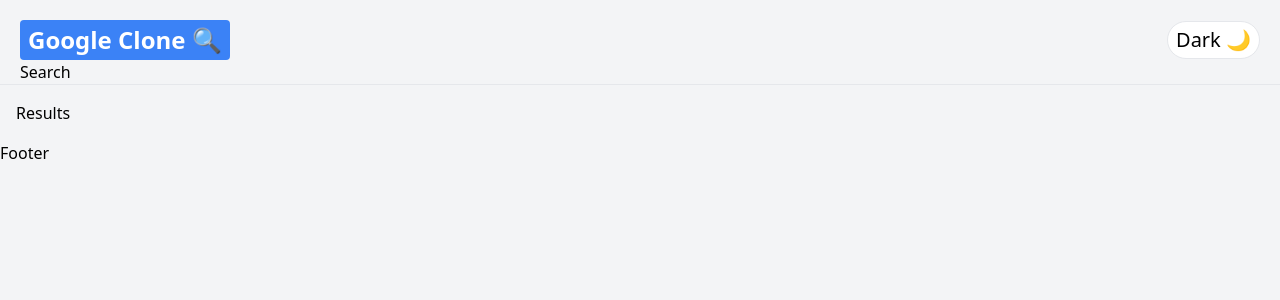
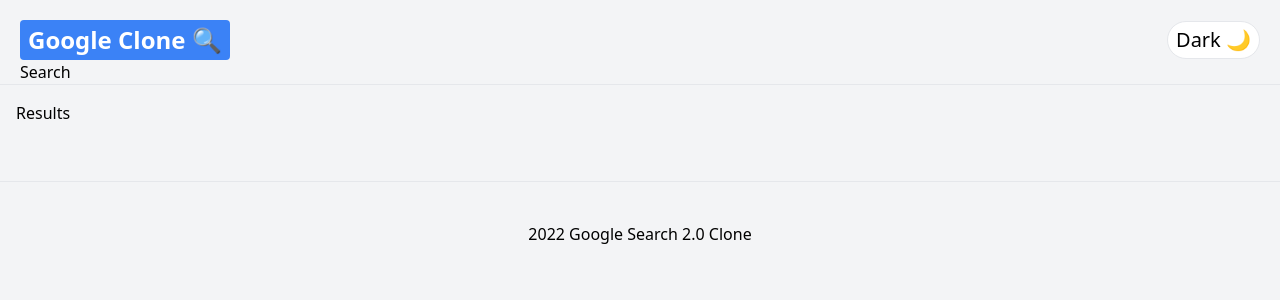
Before and after one commit to TommyMynnSon/google-clone, a React (Create React App) app: page /search in a window 1280 px wide. Shown: the top 300 px of the page. Built offline with nearby package versions, Linux system fonts and the light colour scheme.

Commit message:
Style Footer component

```diff
--- a/src/components/Footer.jsx
+++ b/src/components/Footer.jsx
@@ -2,8 +2,8 @@ import React from 'react';
 
 const Footer = () => {
   return (
-    <div>
-      <h1>Footer</h1>
+    <div className='text-center p-10 mt-10 border-t dark:border-gray-700 border-gray-200'>
+      <h1>2022 Google Search 2.0 Clone</h1>
     </div>
   );
 };
```
